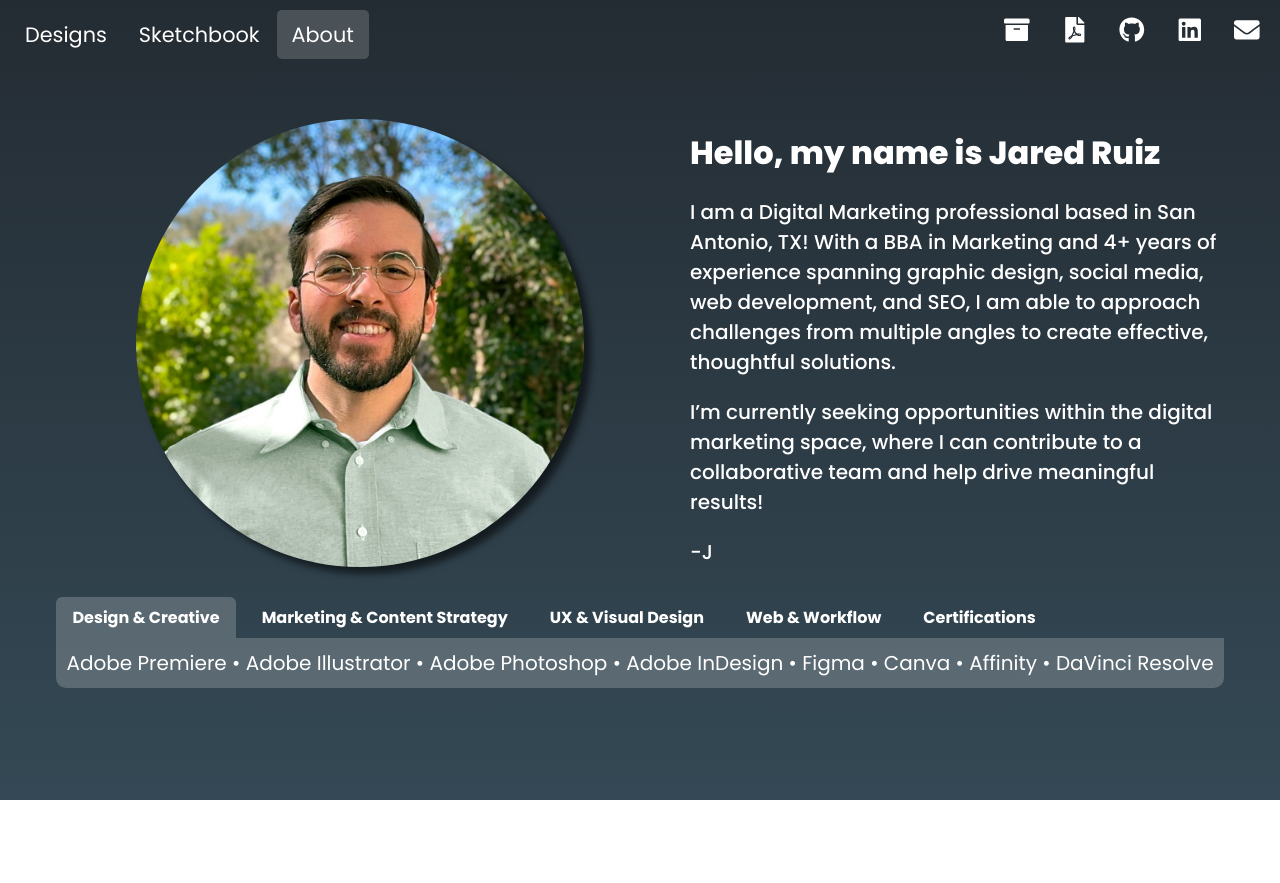
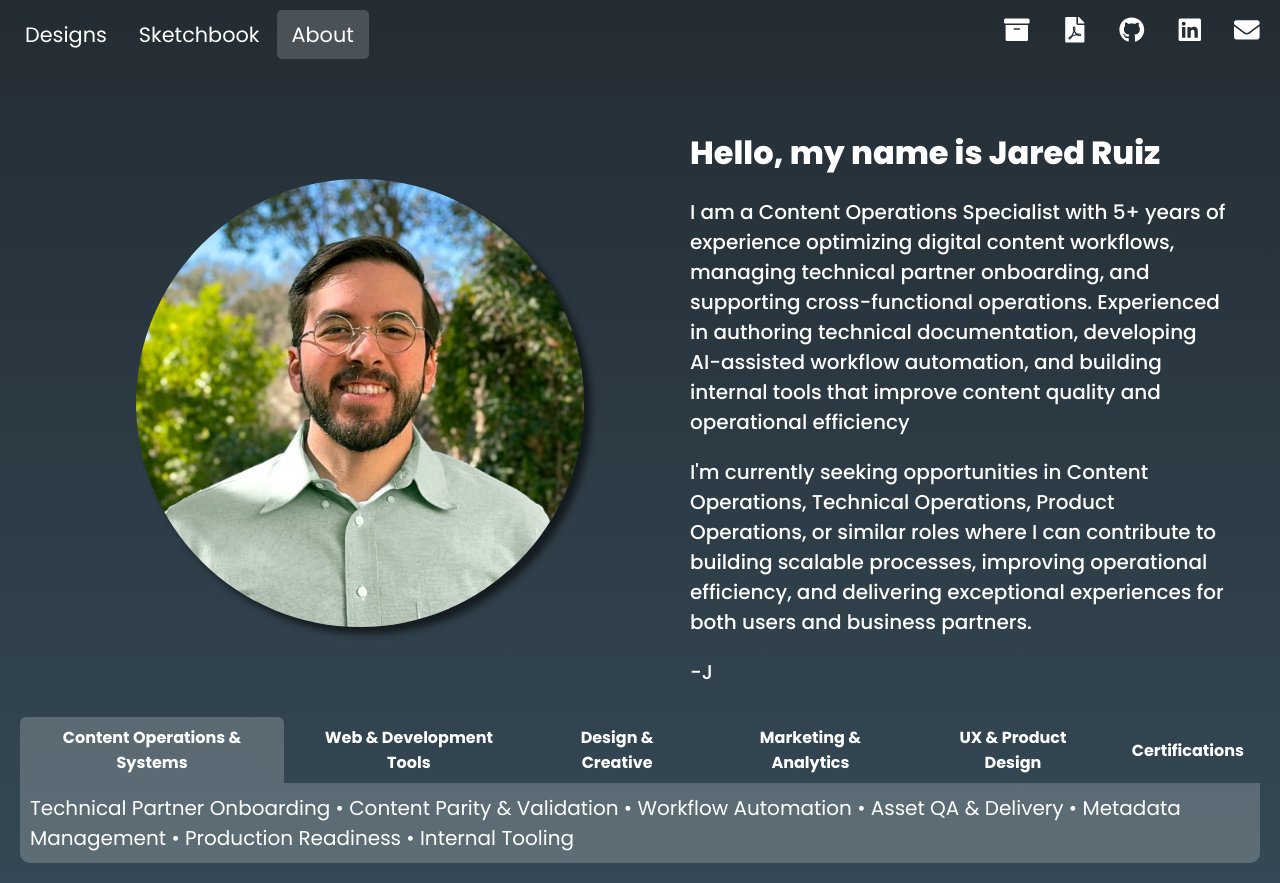
Before and after one commit to jared-ruiz/jared-ruiz.github.io, a React (Vite) app in the folder website-revamp/: page /about in a window 1280 px wide. Before the commit the page ends 800 px from the top, so only its background shows below. Built offline with nearby package versions, Linux system fonts and the light colour scheme.

Commit message:
Updated about and tab content for 2026 needs

```diff
--- a/website-revamp/src/assets/tab_content/tab_content.js
+++ b/website-revamp/src/assets/tab_content/tab_content.js
@@ -1,28 +1,33 @@
 const tab_content = [
-    {
+{
         index: 0,
-        title: 'Design & Creative',
-        content: 'Adobe Premiere | Adobe Illustrator | Adobe Photoshop | Adobe InDesign | Figma | Canva | Affinity | DaVinci Resolve'
+        title: 'Content Operations & Systems',
+        content: 'Technical Partner Onboarding | Content Parity & Validation | Workflow Automation | Asset QA & Delivery | Metadata Management | Production Readiness | Internal Tooling'
     },
     {
         index: 1,
-        title: 'Marketing & Content Strategy',
-        content: 'Google Ads | Google Analytics | Google Search Console | SEO | Tableau'
+        title: 'Web & Development Tools',
+        content: 'Python | JavaScript | React | HTML5 | CSS3 | REST APIs | Git & GitHub | Jira | AI Tools | WordPress'
     },
     {
         index: 2,
-        title: 'UX & Visual Design',
-        content: 'Wireframing | Prototyping | User Flows | Responsive Design | Style Guides'
+        title: 'Design & Creative',
+        content: 'Figma | Adobe Creative Cloud (Premiere, Photoshop, Illustrator, InDesign) | DaVinci Resolve | Canva | Affinity'
     },
     {
         index: 3,
-        title: 'Web & Workflow',
-        content: 'HTML5 | CSS | JavaScript | Python | React | Git | GitHub | Jira | WordPress'
+        title: 'Marketing & Analytics',
+        content: 'Google Search Console | Yoast SEO | Google Analytics | Google Ads | Technical SEO | Data Analysis | Tableau'
     },
     {
         index: 4,
+        title: 'UX & Product Design',
+        content: 'Wireframing | Prototyping | User Flows | Responsive Design | Style Guides | UI/UX Prototyping'
+    },
+    {
+        index: 5,
         title: 'Certifications',
-        content: 'Google Ads Video | Google Ads Display | Google Ads Search | Google Analytics | Fundamentals of Digital Marketing | SEO I & II | Python for Everybody | Google UX Design | Social Media Marketing I & II'
+        content: 'Full Stack Web Development | Google UX Design | Google Ads (Video, Display, Search) | Google Analytics | Python for Everybody | SEO Certification'
     }
 
 ]
--- a/website-revamp/src/components/About/About.jsx
+++ b/website-revamp/src/components/About/About.jsx
@@ -29,9 +29,11 @@ function About() {
 
                     <div className={classes.card_me_info}>
                         <h1>Hello, my name is Jared Ruiz</h1>
-                        <p>I am a Digital Marketing professional based in San Antonio, TX! With a BBA in Marketing and 4+ years of experience spanning graphic design, social media, web development, and SEO, I am able to approach challenges from multiple angles to create effective, thoughtful solutions.
+                        <p>I am a Content Operations Specialist with 5+ years of experience optimizing digital content workflows, managing technical partner onboarding, and supporting cross-functional operations. Experienced in authoring technical documentation, developing AI-assisted workflow automation, and building internal tools that improve content quality and operational efficiency
                         </p>
-                        <p>I’m currently seeking opportunities within the digital marketing space, where I can contribute to a collaborative team and help drive meaningful results!</p>
+                        <p>I'm currently seeking opportunities in Content Operations, Technical Operations, Product Operations,
+                        or similar roles where I can contribute to building scalable processes, improving operational
+                        efficiency, and delivering exceptional experiences for both users and business partners.</p>
                         <p>-J</p>
                     </div>
                 </div>
```
